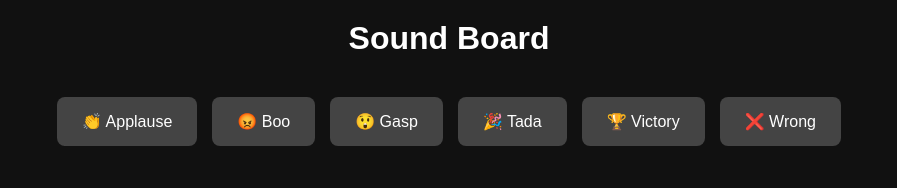
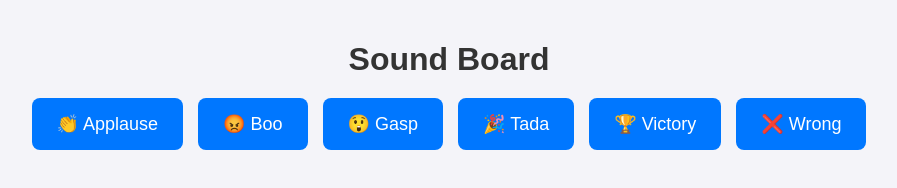
Before and after one commit to myadoll/Sound-Board, a plain HTML site: page index.html in a window 1280 px wide. Shown: the whole page, without its empty margins (191-1088 px from the left). Drawn offline with Linux system fonts and the light colour scheme.

Commit message:
styles.css

```diff
--- a/styles.css
+++ b/styles.css
@@ -1,33 +1,38 @@
 body {
   font-family: Arial, sans-serif;
   text-align: center;
-  background: #111;
-  color: #fff;
+  background: #f4f4f9;
+  color: #333;
+  margin: 0;
+  padding: 20px;
 }
 
 h1 {
-  margin-top: 20px;
+  margin-bottom: 20px;
 }
 
 .soundboard {
   display: flex;
   flex-wrap: wrap;
   justify-content: center;
-  margin-top: 40px;
   gap: 15px;
 }
 
 button {
+  font-size: 18px;
   padding: 15px 25px;
-  font-size: 16px;
   border: none;
   border-radius: 8px;
+  background: #0077ff;
+  color: white;
   cursor: pointer;
-  background: #444;
-  color: white;
-  transition: background 0.2s;
+  transition: background 0.2s ease;
 }
 
 button:hover {
-  background: #666;
+  background: #005fcc;
 }
+
+button:active {
+  transform: scale(0.95);
+}
```
